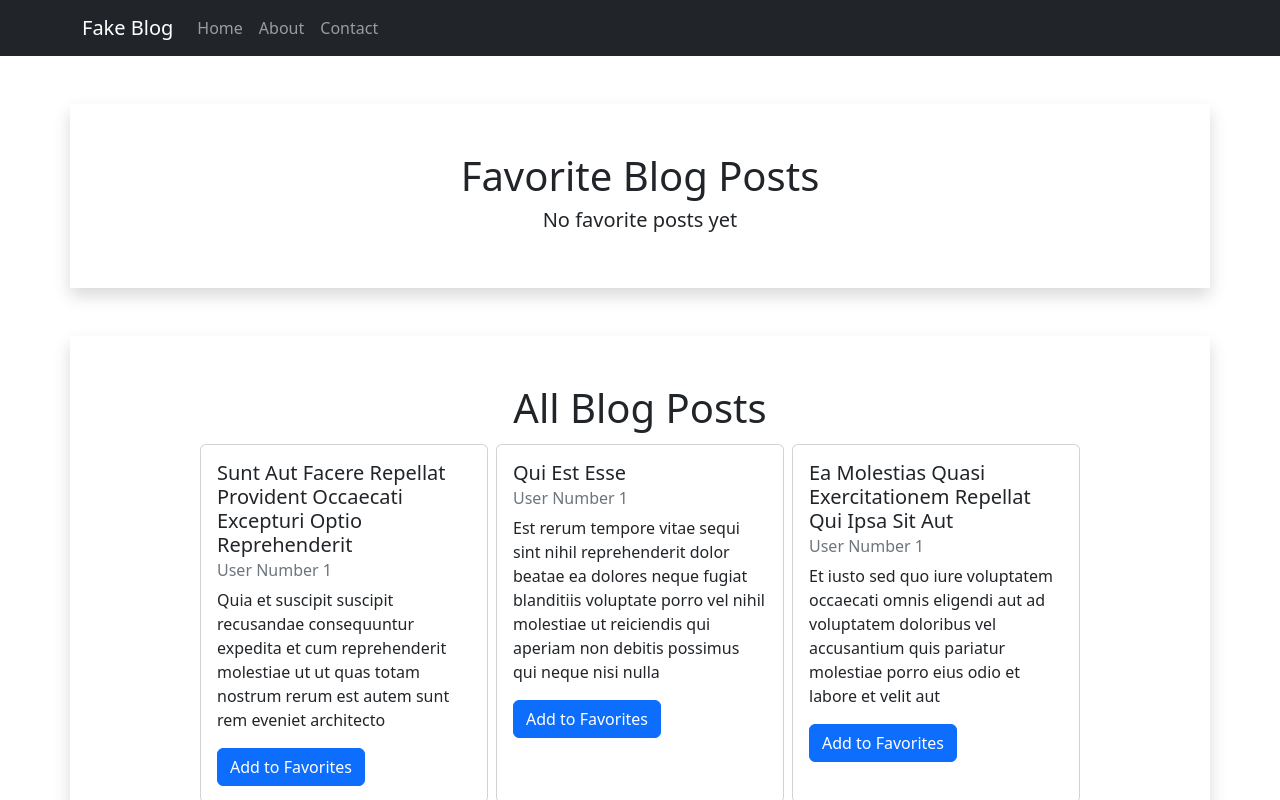
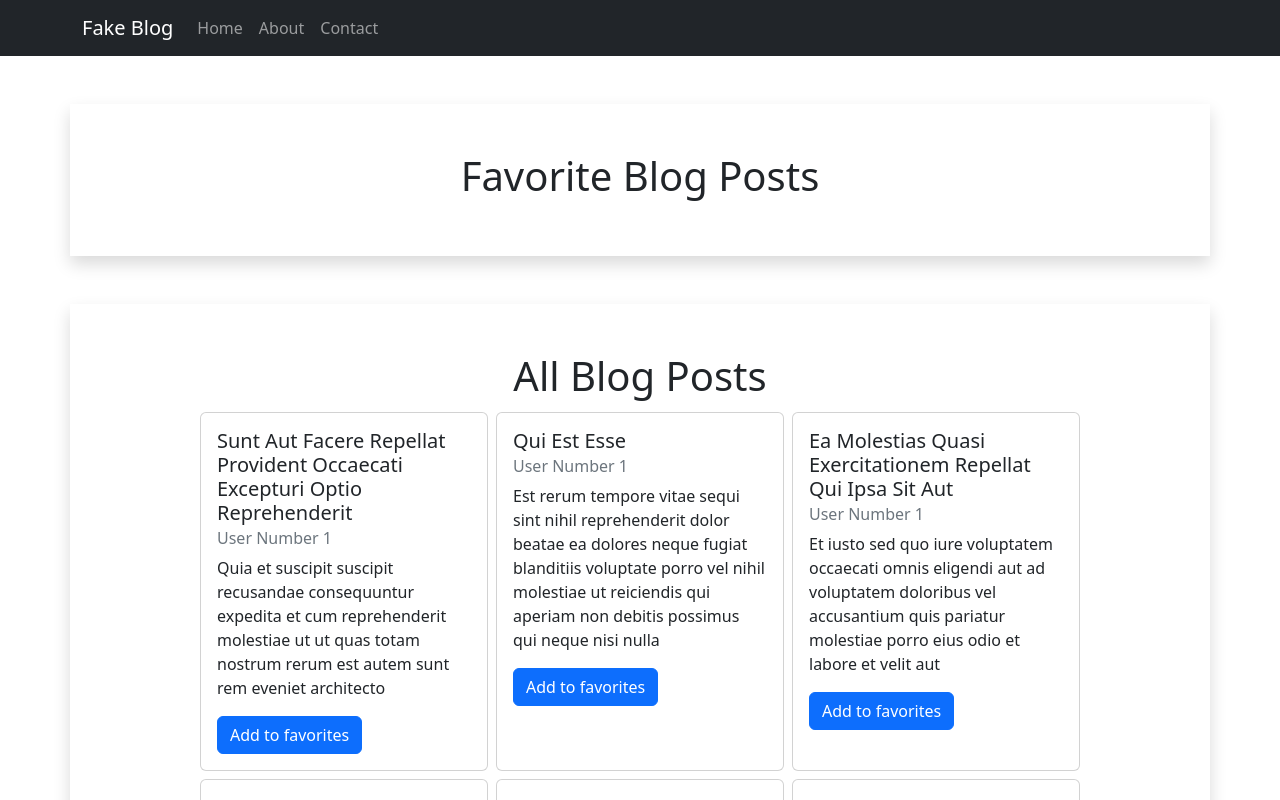
Before and after one commit to David-L-R/intro_to_context_reducer, a React (Create React App) app: page / in a window 1280 px wide. Shown: the top 800 px of the page. Built offline with nearby package versions, Linux system fonts and the light colour scheme; data requests are answered from the project's data file.

Commit message:
Add and remove favorite blog posts with reducer

```diff
--- a/src/components/blog/BlogCard.jsx
+++ b/src/components/blog/BlogCard.jsx
@@ -1,7 +1,10 @@
 import { Card, Button } from "react-bootstrap";
 import { toTitleCase, toSentenceCase } from "../../utils";
-const BlogCard = ({ userId, id, title, body }) => {
-  const isFavorite = false;
+const BlogCard = ({ blogPost, buttonText, handleClick }) => {
+  const { title, body, userId } = blogPost;
+  const onClick = () => {
+    handleClick(blogPost);
+  };
   return (
     <Card className="m-1" style={{ width: "18rem" }}>
       <Card.Body>
@@ -10,8 +13,8 @@ const BlogCard = ({ userId, id, title, body }) => {
           User Number {userId}
         </Card.Subtitle>
         <Card.Text>{toSentenceCase(body)}</Card.Text>
-        <Button variant="primary">
-          {isFavorite ? "Remove from Favorites" : "Add to Favorites"}
+        <Button variant="primary" onClick={onClick}>
+          {buttonText}
         </Button>
       </Card.Body>
     </Card>
--- a/src/components/blog/BlogCardsContainer.jsx
+++ b/src/components/blog/BlogCardsContainer.jsx
@@ -1,14 +1,24 @@
 import Container from "react-bootstrap/Container";
 import { useBlogContext } from "../../contexts/blog/BlogContext";
+import { useFavBlogPostsContext } from "../../contexts/favBlog/FavBlogContext";
 import BlogCard from "./BlogCard";
 
 const BlogCardsContainer = ({ sectionTitle }) => {
   const blogPosts = useBlogContext();
+  const { dispatch } = useFavBlogPostsContext();
+  const handleAddFav = (post) => {
+    dispatch({ type: "ADD_FAV_BLOG", payload: post });
+  };
   return (
     <Container className="w-100 mt-5 p-5 cards-container shadow">
       <h1 className="w-100 text-center">{sectionTitle}</h1>
       {blogPosts?.map((blogPost) => (
-        <BlogCard {...blogPost} key={blogPost.id} />
+        <BlogCard
+          blogPost={blogPost}
+          key={blogPost.id}
+          buttonText="Add to favorites"
+          handleClick={handleAddFav}
+        />
       ))}
     </Container>
   );
--- a/src/components/blog/FavBlogCardsContainer.jsx
+++ b/src/components/blog/FavBlogCardsContainer.jsx
@@ -3,17 +3,22 @@ import { useFavBlogPostsContext } from "../../contexts/favBlog/FavBlogContext";
 import BlogCard from "./BlogCard";
 
 const FavBlogCardsContainer = ({ sectionTitle }) => {
-  const favBlogPosts = useFavBlogPostsContext();
+  const { favBlogs, dispatch } = useFavBlogPostsContext();
+  const handleRemoveFav = (post) => {
+    dispatch({ type: "REMOVE_FAV_BLOG", payload: post });
+  };
+  console.log("favBlogPosts in container", favBlogs);
   return (
     <Container className="w-100 mt-5 p-5 cards-container shadow">
       <h1 className="w-100 text-center">{sectionTitle}</h1>
-      {!!favBlogPosts?.length ? (
-        favBlogPosts.map((blogPost) => (
-          <BlogCard {...blogPost} key={blogPost.id} />
-        ))
-      ) : (
-        <h5 className="w-100 text-center">No favorite posts yet</h5>
-      )}
+      {favBlogs?.map((blogPost) => (
+        <BlogCard
+          blogPost={blogPost}
+          key={blogPost.id}
+          buttonText="Remove from favorites"
+          handleClick={handleRemoveFav}
+        />
+      ))}
     </Container>
   );
 };
--- a/src/contexts/favBlog/FavBlogContext.js
+++ b/src/contexts/favBlog/FavBlogContext.js
@@ -1,12 +1,36 @@
-import React, { createContext, useContext } from "react";
+import React, { createContext, useContext, useReducer } from "react";
 
 // create context
 const FavBlogPostsContext = createContext();
 
+const initialState = { favBlogs: [] };
+
+function favBlogReducer(state, action) {
+  switch (action.type) {
+    case "ADD_FAV_BLOG": {
+      if (!state.favBlogs.find((blog) => blog.id === action.payload.id)) {
+        return { favBlogs: [...state.favBlogs, action.payload] };
+      }
+    }
+    case "REMOVE_FAV_BLOG": {
+      const newFavBlogArr = state.favBlogs.filter(
+        (blog) => blog.id !== action.payload.id
+      );
+      return { favBlogs: newFavBlogArr };
+    }
+    default: {
+      throw new Error(`Unhandled action type: ${action.type}`);
+    }
+  }
+}
 const FavBlogPostsContextProvider = ({ children }) => {
+  const [state, dispatch] = useReducer(favBlogReducer, initialState);
+  const value = { favBlogs: state.favBlogs, dispatch };
+  console.log("state in favblogpost context", state);
   return (
     // the Provider gives access to the context to its children
-    <FavBlogPostsContext.Provider value={null}>
+
+    <FavBlogPostsContext.Provider value={value}>
       {children}
     </FavBlogPostsContext.Provider>
   );
```
